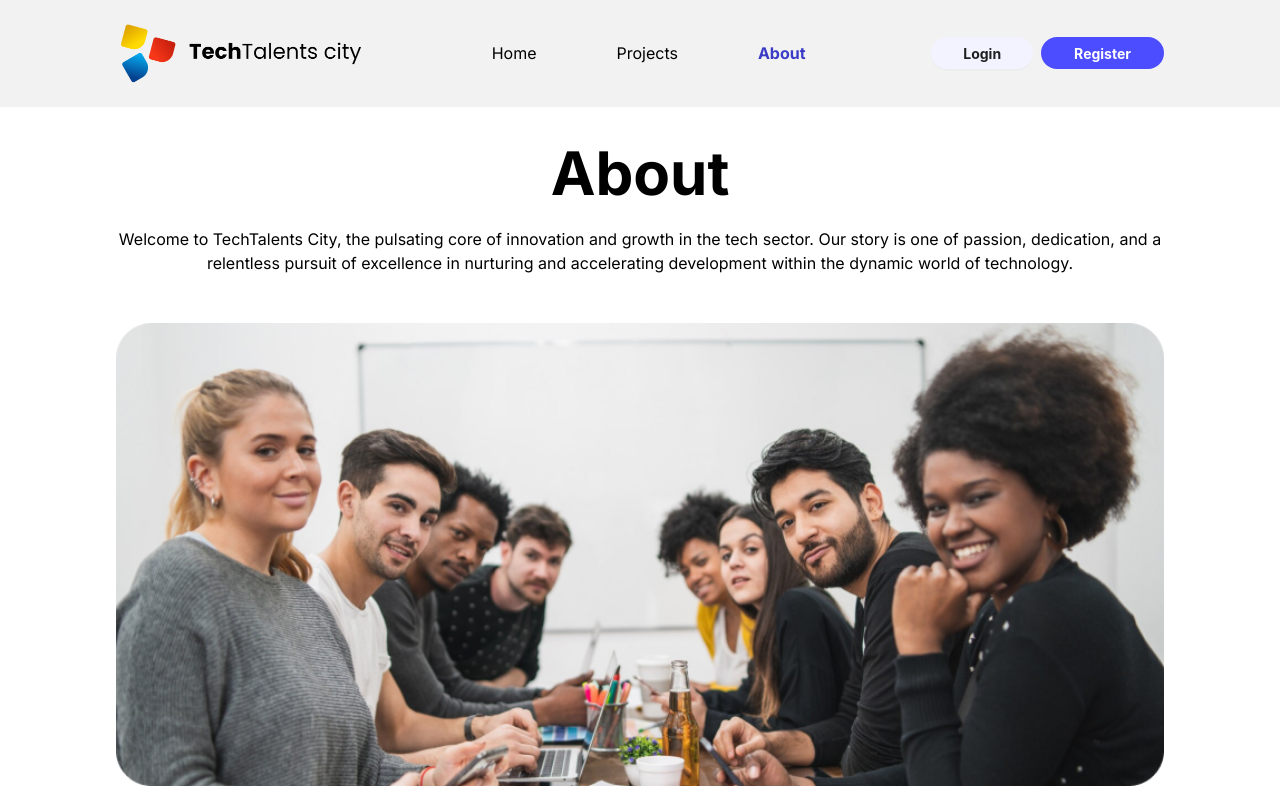
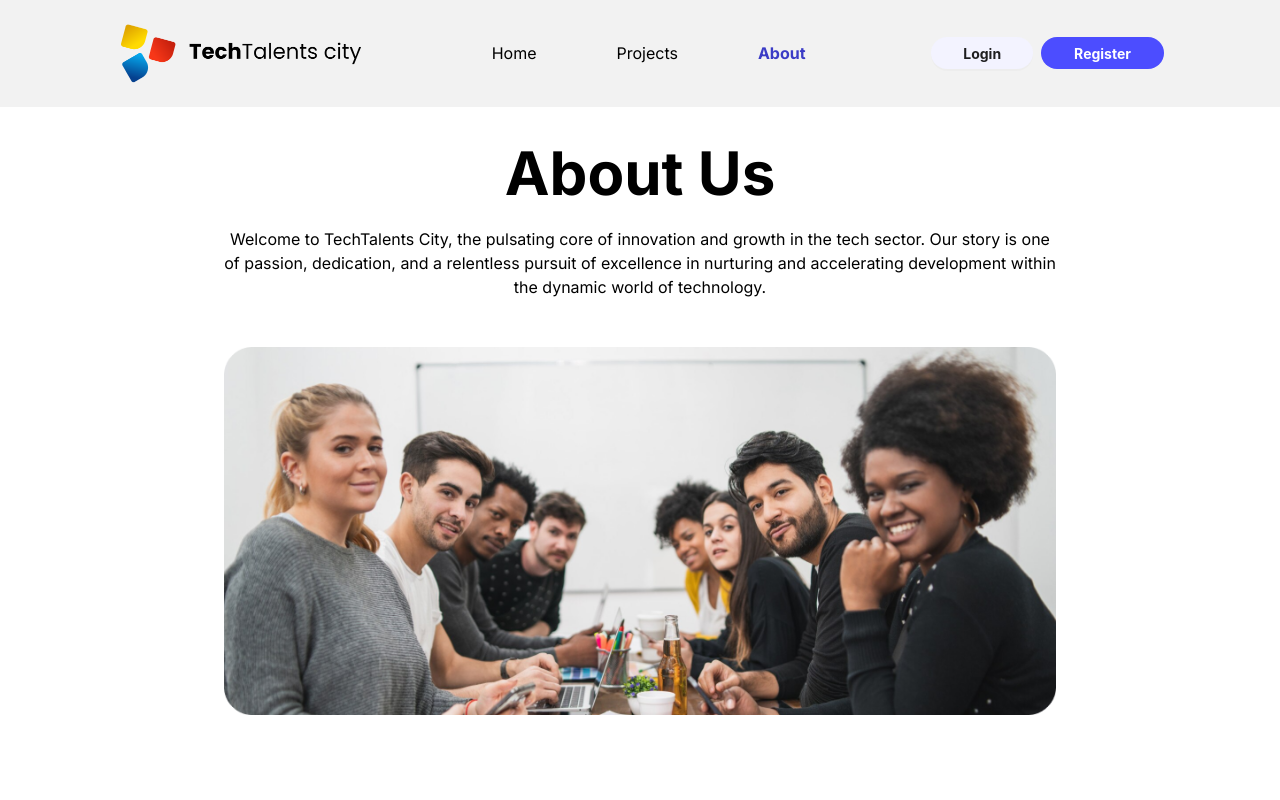
Before and after one commit to techtalentscity/techtalentscity.github.io, a React (Vite) app: page /about in a window 1280 px wide. Shown: the top 800 px of the page. Built offline with nearby package versions, Linux system fonts and the light colour scheme.

Commit message:
about page bug fixed

```diff
--- a/src/Pages/About/index.jsx
+++ b/src/Pages/About/index.jsx
@@ -3,9 +3,9 @@ import image from '../../assets/images/aboutImage.png'
 
 const About = () => {
   return (
-    <Container className={'pt-9 px-4 lg:px-20 xl:px-32'}>
+    <Container className={'pt-9 px-4 lg:!px-20 xl:!px-32'}>
         <div className="text-center">
-            <h1 className="text-5xl md:text-6xl font-bold pb-6">About</h1>
+            <h1 className="text-5xl md:text-6xl font-bold pb-6">About Us</h1>
             <p>Welcome to TechTalents City, the pulsating core of innovation and growth in the tech sector. Our story is one of passion, dedication, and a relentless pursuit of excellence in nurturing and accelerating development within the dynamic world of technology.</p>
         </div>
         <img src={image} alt="about image" className="w-full object-cover pt-12 pb-12 md:pb-16 lg:pb-28" />
```
